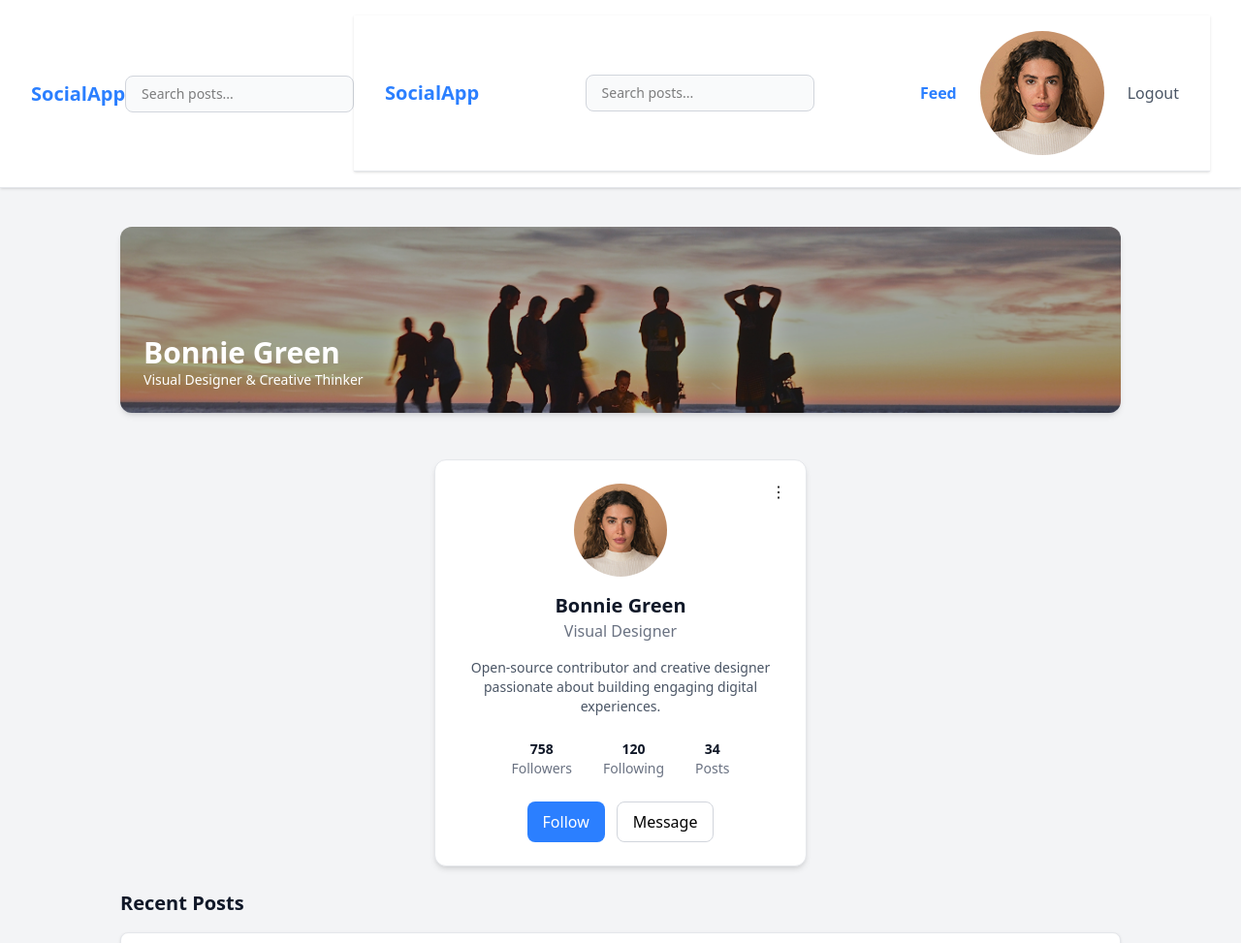
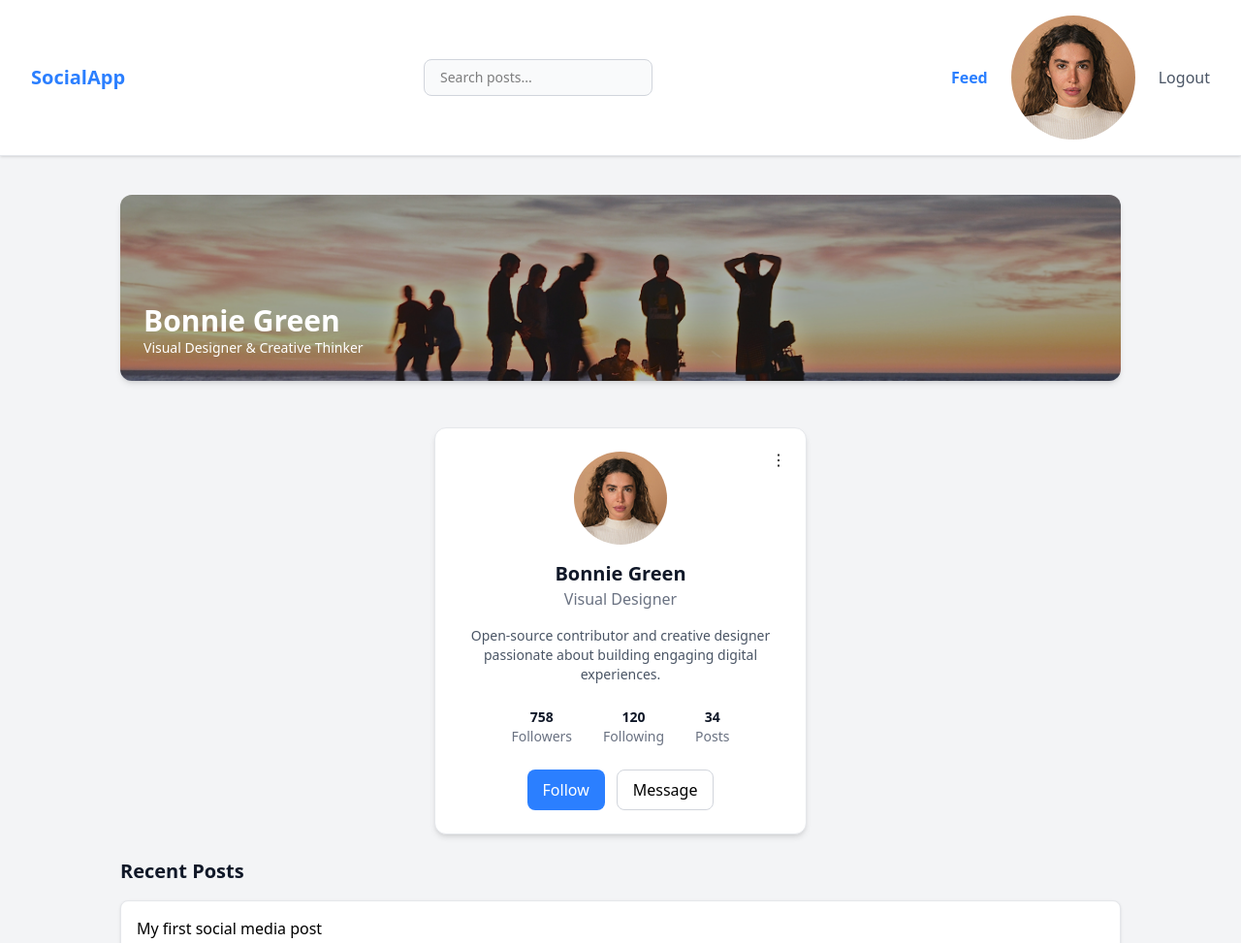
Before and after one commit to anthonyapitchou/css-frameworks-social-media, a website: page profile/index.html in a window 1280 px wide. Shown: the top 973 px of the page at 97% size. Drawn offline with Linux system fonts and the light colour scheme.

Commit message:
Update index.html

```diff
--- a/profile/index.html
+++ b/profile/index.html
@@ -1,33 +1,4 @@
 <!doctype html>
-<html lang="en">
-  <head>
-    <meta charset="UTF-8" />
-    <meta name="viewport" content="width=device-width, initial-scale=1.0" />
-    <link rel="stylesheet" href="../css/style.css" />
-    <title>Framework Social Media - Profile</title>
-  </head>
-
-  <body class="bg-gray-100">
-    <!-- Navigation -->
-    <nav class="w-full border-b border-gray-200 bg-white shadow-sm">
-      <div
-        style="
-          display: flex;
-          justify-content: space-between;
-          align-items: center;
-          padding: 16px 32px;
-        "
-      >
-        <!-- Logo gauche -->
-        <h1 class="text-xl font-bold text-blue-500">SocialApp</h1>
-        <!-- Search bar-->
- <input
-          type="search"
-          placeholder="Search posts..."
-          class="rounded-lg border border-gray-300 bg-gray-50 px-4 py-2 text-sm focus:border-blue-500 focus:ring-2 focus:ring-blue-500 focus:outline-none"
-        />
-        <!-- Links droite -->
-       <!doctype html>
 <html lang="en">
   <head>
     <meta charset="UTF-8" />
@@ -59,7 +30,7 @@
 />
 
         <!-- Links droite -->
-  <ul class="flex items-center gap-6">
+<ul class="flex items-center gap-6">
   <li>
     <a href="../feed/index.html" class="font-bold text-blue-500">
       Feed
@@ -84,8 +55,7 @@
 </ul>
       </div>
     </nav>
-      </div>
-    </nav>
+
 
 <!-- Main content -->
     <main class="mx-auto max-w-6xl px-15 py-10">
```
